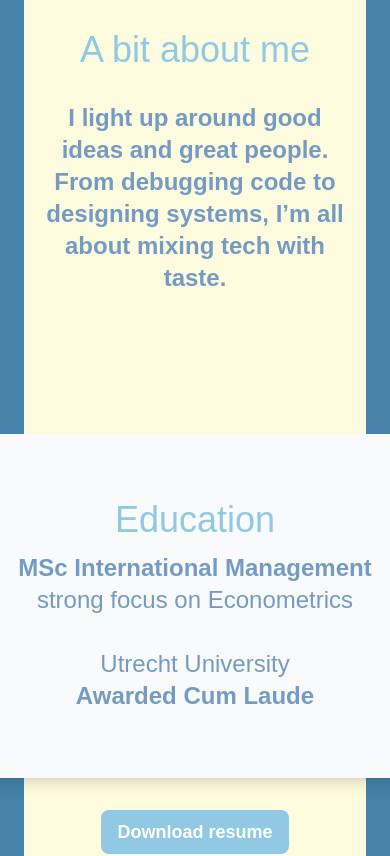
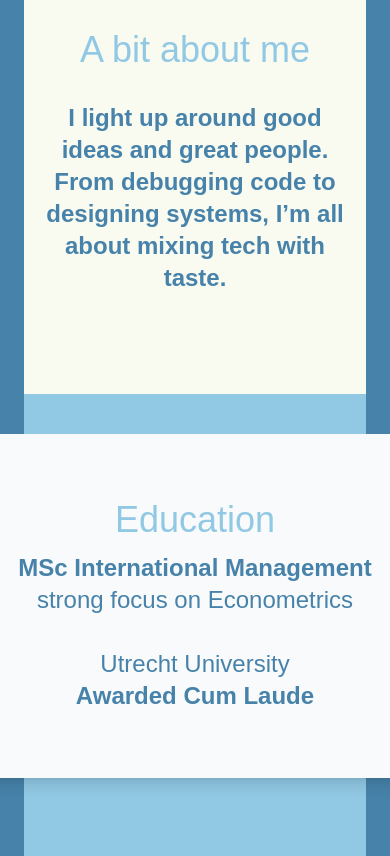
Before and after one commit to Juliasmitjes/0-portfolio, a React (Vite) app: page / in a window 390 px wide. Shown: the part 1126-1982 px from the top of the page. Built offline with nearby package versions, Linux system fonts and the light colour scheme; no server answers; a web font is replaced by a local one.

Commit message:
layout + footer

```diff
--- a/src/components/Carousel.jsx
+++ b/src/components/Carousel.jsx
@@ -58,7 +58,7 @@ const TextCarousel = () => {
 
       <button
         onClick={handlePrev}
-        className="px-4 py-2 bg-myBlue text-white rounded hover:bg-myOcean cursor-pointer"
+        className="px-4 py-2 bg-myOcean text-white rounded hover:bg-myDark cursor-pointer"
       >
         <FaArrowLeft />
       </button>
@@ -71,7 +71,7 @@ const TextCarousel = () => {
 
       <button
         onClick={handleNext}
-        className="px-4 py-2 bg-myBlue text-white rounded hover:bg-myOcean cursor-pointer"
+        className="px-4 py-2 bg-myOcean text-white rounded hover:bg-myDark cursor-pointer"
       >
     <FaArrowRight />
     </button>
--- a/src/components/Footer.jsx
+++ b/src/components/Footer.jsx
@@ -11,14 +11,14 @@ const navLinks = [
 
 const Footer = () => {
   return (
-<div className="bg-myDark pb-6">
-    <footer className="bg-myWarm md:flex md:items-center md:justify-between p-10 pt-20 mx-6">
+<div className="bg-myOcean">
+    <footer className="bg-myOcean md:flex md:items-center md:justify-between px-10 py-6">
      <ul className="flex items-center flex-wrap mb-6 md:mb-0">
         {navLinks.map((link, index) => (
             <li key={index}>
             <HashLink
                 to={link.href}
-                className="text-myDark font-myText hover:text-myBlue text-lg ml-10 mr-4 md:mr-6"
+                className="text-white font-myText hover:text-myDark text-lg ml-10 mr-4 md:mr-6"
             >
                 {link.name || "Link"}
             </HashLink>
@@ -26,17 +26,17 @@ const Footer = () => {
         ))}
      </ul>
         <div className="flex sm:justify-center space-x-6 mr-10">
-            <a href="https://github.com/Juliasmitjes/0-portfolio" className="text-myDark font-myText hover:text-myBlue">
+            <a href="https://github.com/Juliasmitjes/0-portfolio" className="text-white font-myText hover:text-myDark">
                 <svg className="h-5 w-5" fill="currentColor" viewBox="0 0 24 24" aria-hidden="true">
                     <FaGithub className="text-2xl"/>
                 </svg>
             </a>
-            <a href="mailto:julia.s@live.nl" className="text-myDark font-myText hover:text-myBlue">
+            <a href="mailto:julia.s@live.nl" className="text-white font-myText hover:text-myDark">
                 <svg className="h-5 w-5" fill="currentColor" viewBox="0 0 24 24" aria-hidden="true">
                     <MdAlternateEmail className="text-2xl"/>
                 </svg>
             </a>
-            <a href="tel:+31614292489" className="text-myDark font-myText hover:text-myBlue">
+            <a href="tel:+31614292489" className="text-white font-myText hover:text-myDark">
                 <svg className="h-5 w-5" fill="currentColor" viewBox="0 0 24 24" aria-hidden="true">
                     <FaPhoneAlt className="text-2xl"/>
                 </svg>
--- a/src/components/Header.jsx
+++ b/src/components/Header.jsx
@@ -23,7 +23,7 @@ const Header = ({setShowContactForm}) => {
   }, []);
 
   return (
-    <div className={`bg-myDark sticky top-0 z-50 transition-all duration-600 ${
+    <div className={`bg-myOcean sticky top-0 z-50 transition-all duration-600 ${
         scrolled ? 'opacity-80 pt-0 backdrop-blur-sm' : 'pt-6'}`}>
 
     <nav className={`bg-myWarm md:flex md:items-center md:justify-end py-4 px-8 mx-6 transition-all ${
@@ -38,7 +38,7 @@ const Header = ({setShowContactForm}) => {
               <li key={link.name}>
                 <HashLink
                   to={link.href}
-                  className="px-3 py-2 text-myDark text-lg font-myText hover:text-myBlue"
+                  className="px-3 py-2 text-myOcean text-lg font-myText hover:text-myBlue"
                 >
                   {link.name}
                 </HashLink>
@@ -48,7 +48,7 @@ const Header = ({setShowContactForm}) => {
           <button
             type="button"
             onClick={() => setShowContactForm(true)}
-            className="hidden ml-9 md:inline-flex items-center font-myText px-4 py-2 bg-myBlue text-white rounded-lg text-lg cursor-pointer font-bold hover:bg-myDark focus:outline-none focus:ring-2 focus:ring-blue-300"
+            className="hidden ml-9 md:inline-flex items-center font-myText px-4 py-2 bg-myOcean text-white rounded-lg text-lg cursor-pointer font-bold hover:bg-myDark focus:outline-none focus:ring-2 focus:ring-blue-300"
           >
             Contact
           </button>
--- a/src/pages/Home.jsx
+++ b/src/pages/Home.jsx
@@ -8,7 +8,7 @@ const Home = () => {
   const { setShowContactForm } = useOutletContext();
 
   return (
-    <div id="aboutme" className="bg-myDark scroll-mt-0">
+    <div id="aboutme" className="bg-myOcean scroll-mt-0">
       <div className="bg-myWarm pt-18 mx-6">
 
       <div className="flex flex-col items-center">
@@ -39,21 +39,21 @@ const Home = () => {
         I light up around good ideas and great people. From debugging code to designing systems, I’m all about mixing tech with taste.
       </p>
       </div>
-    <div className="flex flex-col items-center">
-      <div id="resume-section" className="w-2xl h-96 mb-40 scroll-mt-15">
+    <div className="flex flex-col items-center bg-myBlue">
+      <div id="resume-section" className="w-2xl h-96 mb-54 scroll-mt-19">
         <Resume />
       </div>
     </div>
 
-    <div id="projects-section" className="scroll-mt-15" >
+    <div id="projects-section" >
       <Projects />
     </div>
       <div>
-        <div className="flex flex-col place-items-center justify-center bg-myWarm pt-20 mx-4">
+        <div className="flex flex-col place-items-center justify-center bg-myOcean pt-20">
         <h1 className="text-4xl font-myHeader text-myBlue pb-8">
           Contact
         </h1>
-        <p className="text-2xl font-myText text-myOcean font-bold pb-8 max-w-lg text-center">
+        <p className="text-2xl font-myText text-white font-bold pb-8 max-w-lg text-center">
           Let’s talk. I’d love to hear from you.
         </p>
         <button
--- a/src/pages/Layout.jsx
+++ b/src/pages/Layout.jsx
@@ -10,14 +10,16 @@ const Layout = () => {
   const [showContactForm, setShowContactForm] = useState(false)
 
   return (
-    <>
-    <Header setShowContactForm={setShowContactForm}/>
-    <Outlet context={{ setShowContactForm }} />
-    {showContactForm && (
-      <ContactPanel onClose={() => setShowContactForm(false)} />
-    )}
-    <Footer setShowContactForm={setShowContactForm}/>
-    </>
+    <div className="flex flex-col min-h-screen">
+      <Header setShowContactForm={setShowContactForm} />
+      <main className="flex-grow">
+        <Outlet context={{ setShowContactForm }} />
+        {showContactForm && (
+          <ContactPanel onClose={() => setShowContactForm(false)} />
+        )}
+      </main>
+      <Footer setShowContactForm={setShowContactForm} />
+    </div>
   )
 }
 
--- a/src/pages/Projects.jsx
+++ b/src/pages/Projects.jsx
@@ -9,7 +9,7 @@ const navLinks = [
 ]
 
 const Projects = () => (
-  <div className="min-h-screen bg-gray-50 py-16">
+  <div className="min-h-screen bg-myWarm pt-26 pb-20">
     <div className="max-w-6xl mx-auto px-6">
       <h1 className="text-center text-4xl font-myHeader text-myBlue mb-12">
         Projects
@@ -30,7 +30,7 @@ const Projects = () => (
 
           <div className="grid grid-cols-1 md:grid-cols-3 gap-8">
   <Link to="/memory">
-    <div className="h-80 flex flex-col items-center justify-center p-4 bg-white rounded-2xl shadow-md cursor-pointer group">
+    <div className="h-80 flex flex-col items-center justify-center p-4 bg-myWarm rounded-2xl shadow-md cursor-pointer group">
       <span className="block mb-4 text-myDark text-lg font-myHeader opacity-0 group-hover:opacity-100 transition-opacity duration-300">
         Memory
       </span>
@@ -43,7 +43,7 @@ const Projects = () => (
   </Link>
 
   <Link to="/rps">
-    <div className="h-80 flex flex-col items-center justify-center p-4 bg-white rounded-2xl shadow-md cursor-pointer group">
+    <div className="h-80 flex flex-col items-center justify-center p-4 bg-myWarm rounded-2xl shadow-md cursor-pointer group">
       <span className="block mb-4 text-myDark text-lg font-myHeader opacity-0 group-hover:opacity-100 transition-opacity duration-300">
         Rock Paper Scissors
       </span>
@@ -56,7 +56,7 @@ const Projects = () => (
   </Link>
 
   <Link to="/tictactoe">
-    <div className="h-80 flex flex-col items-center justify-center p-4 bg-white rounded-2xl shadow-md cursor-pointer group">
+    <div className="h-80 flex flex-col items-center justify-center p-4 bg-myWarm rounded-2xl shadow-md cursor-pointer group">
       <span className="block mb-4 text-myDark text-lg font-myHeader opacity-0 group-hover:opacity-100 transition-opacity duration-300">
         Tic Tac Toe
       </span>
--- a/src/pages/Resume.jsx
+++ b/src/pages/Resume.jsx
@@ -7,7 +7,7 @@ const Resume = () => {
      <a
         href="/path/to/resume.pdf"
         download
-        className="md:inline-flex items-center font-myText px-4 py-2 bg-myBlue text-white rounded-lg text-lg cursor-pointer font-bold hover:bg-myDark mt-8"
+        className="md:inline-flex items-center font-myText px-4 py-2 bg-myOcean text-white rounded-lg text-lg cursor-pointer font-bold hover:bg-myDark mt-20"
       >
       Download resume
       </a>
--- a/src/styles/index.css
+++ b/src/styles/index.css
@@ -4,10 +4,10 @@
 @import "tailwindcss";
 
 @theme {
-  --color-myWarm: #FFFBDE;
+  --color-myWarm: #F9FAF0;
   --color-myBlue: #91C8E4;
-  --color-myOcean: #749BC2;
-  --color-myDark: #4682A9;
+  --color-myOcean: #4682A9;
+  --color-myDark: #769FCD;
   --font-myHeader: 'Tilt Warp', sans-serif;
   --font-myText: 'Red Hat Text', sans-serif;
 }
```
